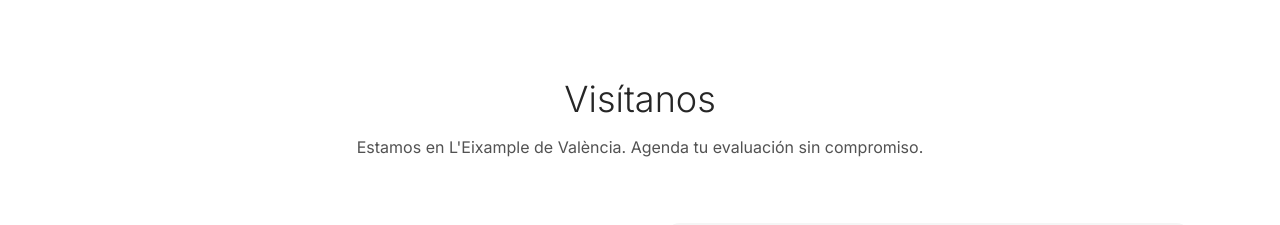
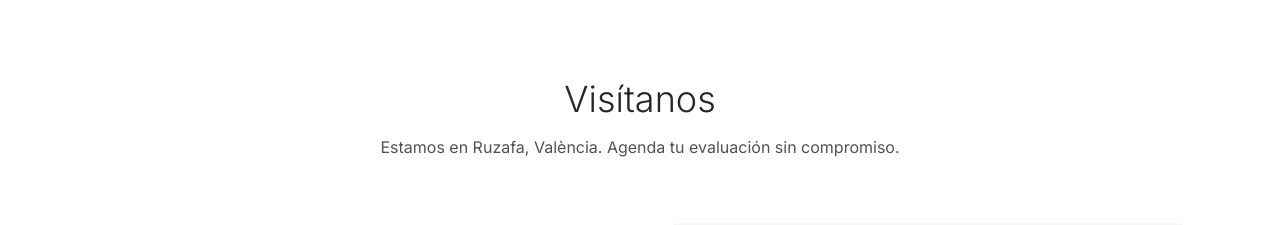
Before and after one commit to lalego/aesthetica-web, a React (Vite) app: page / in a window 1280 px wide. Shown: the part 3820-4045 px from the top of the page. Built offline with nearby package versions, Linux system fonts and the light colour scheme; no server answers; the database is empty; grey boxes are pictures that could not be loaded; a web font is replaced by a local one.

Commit message:
fix: cambiar barrio de L'Eixample a Ruzafa

```diff
--- a/src/components/sections/ContactSection.tsx
+++ b/src/components/sections/ContactSection.tsx
@@ -10,7 +10,7 @@ export const ContactSection = () => {
             Visítanos
           </h2>
           <p className="text-neutral-600 max-w-xl mx-auto">
-            Estamos en L'Eixample de València. Agenda tu evaluación sin compromiso.
+            Estamos en Ruzafa, València. Agenda tu evaluación sin compromiso.
           </p>
         </div>
 
--- a/src/config/clinic.ts
+++ b/src/config/clinic.ts
@@ -10,7 +10,7 @@ export const CLINIC = {
     city: 'València',
     province: 'Valencia',
     country: 'España',
-    full: "C/ dels Centelles, 1, L'Eixample, 46006 València, España",
+    full: "C/ dels Centelles, 1, Ruzafa, 46006 València, España",
   },
 
   contact: {
```
Also changed, not shown: 1 other file (tests, documents, lock files or other folders).
